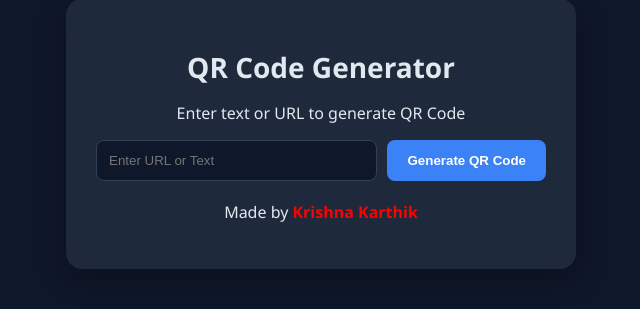
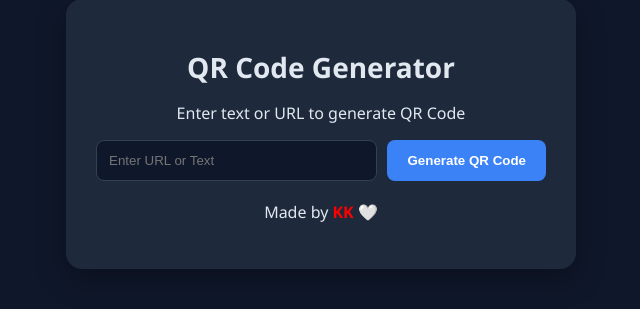
Before and after one commit to KrishnaKarthik07/qr-code-generator, a Flask app: page / in a window 1280 px wide. Shown: the part 266-575 px from the top of the page, without its empty margins (319-959 px from the left). Run offline with Flask 3, Linux system fonts and the light colour scheme.

Commit message:
Update credit text in index.html

```diff
--- a/templates/index.html
+++ b/templates/index.html
@@ -36,7 +36,7 @@
         </script>
         {% endif %}
 
-        <p class="credit">Made by <span>Krishna Karthik</span></p>
+        <p class="credit">Made by <span>KK 🤍</span></p>
     </div>
 </body>
 </html>
```
